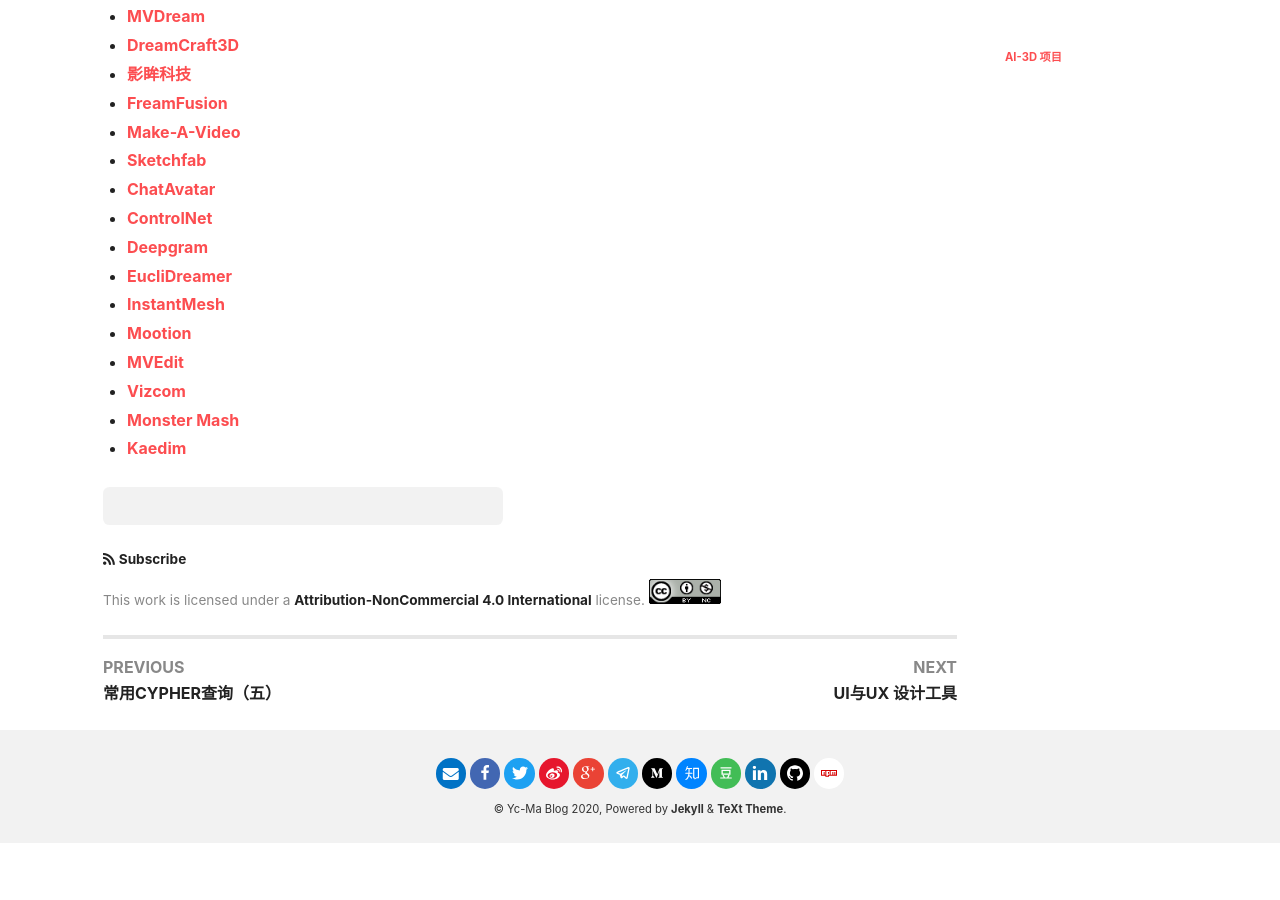
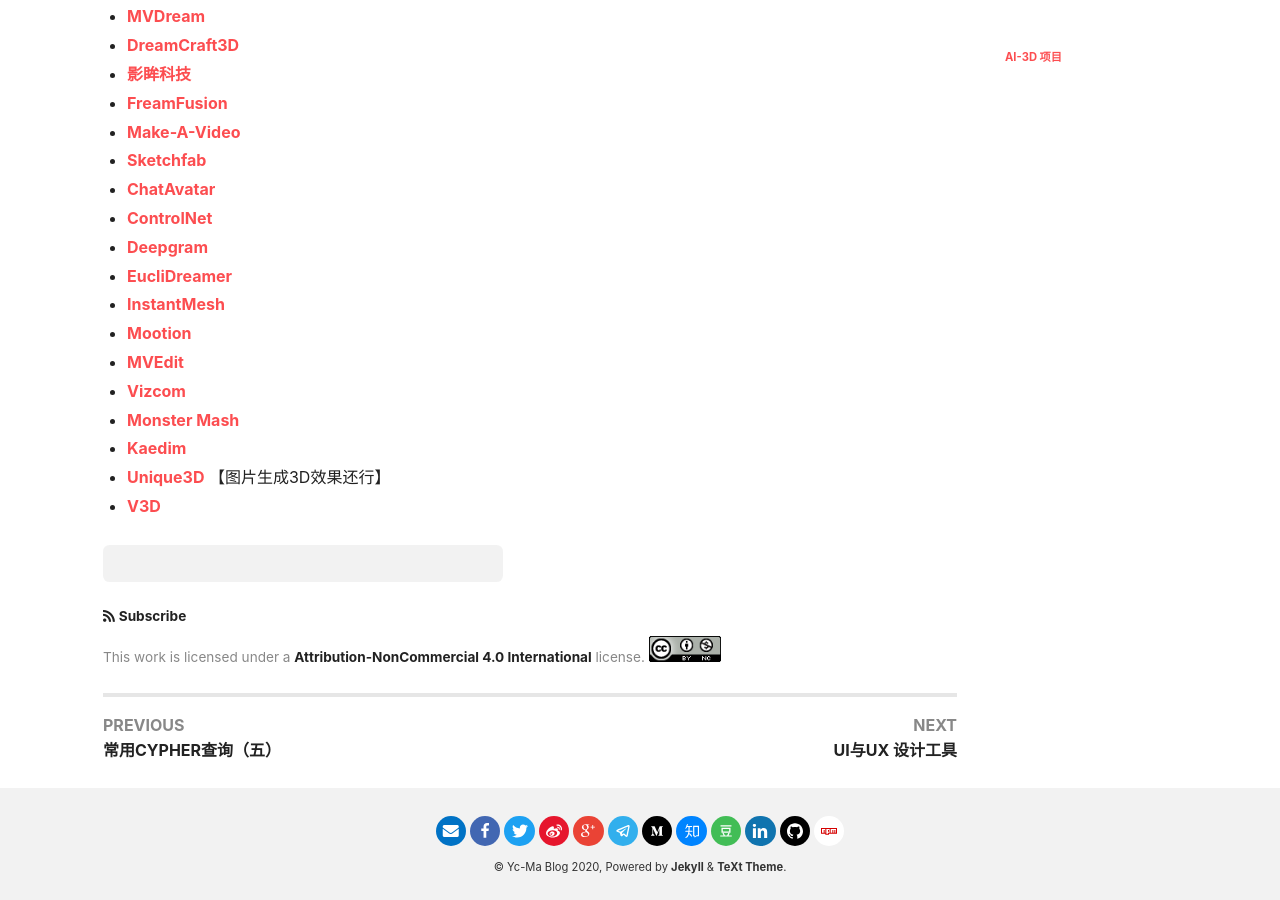
Before and after one commit to crazyyanchao/blog, a Jekyll site: the page built from _posts/2024-07-02-AI-3D 项目.md, in a window 1280 px wide and 900 px high, scrolled down 1554 px. Built offline with Jekyll 4.4.1, drawn with Linux system fonts in a browser that asks for light colours; nearby versions of some CDN libraries; comment, search, counter and statistics services are not loaded; before the commit the page ends 2397 px from its top, so only the background shows below that.

Commit message:
文章更新

```diff
--- a/_posts/2024-07-02-AI-3D 项目.md
+++ b/_posts/2024-07-02-AI-3D 项目.md
@@ -12,14 +12,14 @@ Here's the table of contents:
 {:toc}
 
 ## AI-3D 项目
-- [Luma AI](https://lumalabs.ai/)【不支持从图片生成】【文生3D，处于领先地位】
-- [Meshy](https://app.meshy.ai/zh/discover)【人像不行】
+- [Luma AI](https://lumalabs.ai/) 【不支持从图片生成】【文生3D，处于领先地位】
+- [Meshy](https://app.meshy.ai/zh/discover) 【人像不行】
 - [Tripo](https://www.tripo3d.ai/app) 【人像面部还行，其它细节不行】【公开评测结果较好】【图生3D、文生3D，Tripo是断层式领先】
-- [CSM](https://3d.csm.ai/)【人像不行】
-- [SudoAI](https://www.sudo.ai/)【人像不行】
+- [CSM](https://3d.csm.ai/) 【人像不行】
+- [SudoAI](https://www.sudo.ai/) 【人像不行】
 - [Style2Fab](https://hcie.csail.mit.edu/research/style2fab/style2fab.html)
 - [Latte3D](https://research.nvidia.com/labs/toronto-ai/LATTE3D/)
-- [voxcraft](https://voxcraft.ai/)【人像不行】
+- [voxcraft](https://voxcraft.ai/) 【人像不行】
 - [Stability AI - TripoSR](https://github.com/VAST-AI-Research/TripoSR)
 - [OpenAI Shap-E](https://github.com/openai/shap-e)
 - [英伟达发布 GET3D 和 Magic3D](https://github.com/nv-tlabs/GET3D)
@@ -32,7 +32,7 @@ Here's the table of contents:
 - [Meshcapade](https://meshcapade.com/)
 - [Masterpiece Studio](https://masterpiecestudio.com/)
 - [Ponzu](https://www.ponzu.gg/)
-- [3DFY.ai](https://3dfy.ai/)【更商业化的一个产品】
+- [3DFY.ai](https://3dfy.ai/) 【更商业化的一个产品】
 - [One-2-3-45](https://github.com/One-2-3-45/One-2-3-45)
 - [优域3D](https://www.iuu3d.com/)
 - [ArtefactsAi](https://artefacts.ai/)
@@ -67,3 +67,5 @@ Here's the table of contents:
 - [Vizcom](https://www.vizcom.ai/)
 - [Monster Mash](https://monstermash.zone/)
 - [Kaedim](https://www.kaedim3d.com/)
+- [Unique3D](https://github.com/AiuniAI/Unique3D) 【图片生成3D效果还行】
+- [V3D](https://huggingface.co/spaces/heheyas/V3D)
```
